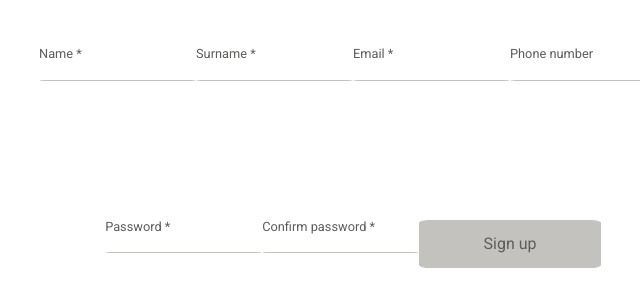
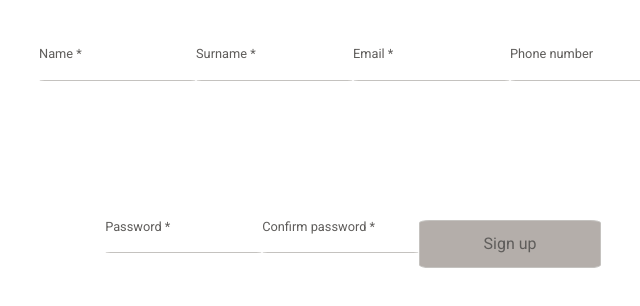
Before and after one commit to Uaitt/sign_up_form, a plain HTML site: page index.html in a window 1280 px wide. In both pictures the pointer is over the button "Sign up". Shown: the part 354-660 px from the top of the page, without its empty margins (287-927 px from the left). Drawn offline with Linux system fonts and the light colour scheme.

Commit message:
Add hover style on submit button

```diff
--- a/styles/style.css
+++ b/styles/style.css
@@ -78,3 +78,7 @@ button {
   border-radius: 6%;
   padding: 2% 9%;
 }
+
+button:hover {
+  background-color: rgb(180, 174, 170);
+}
```
